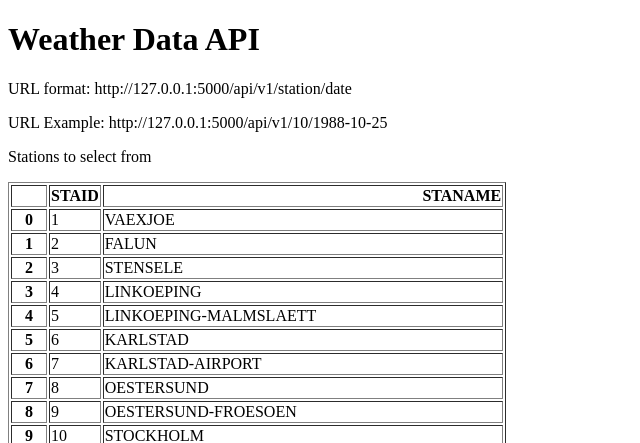
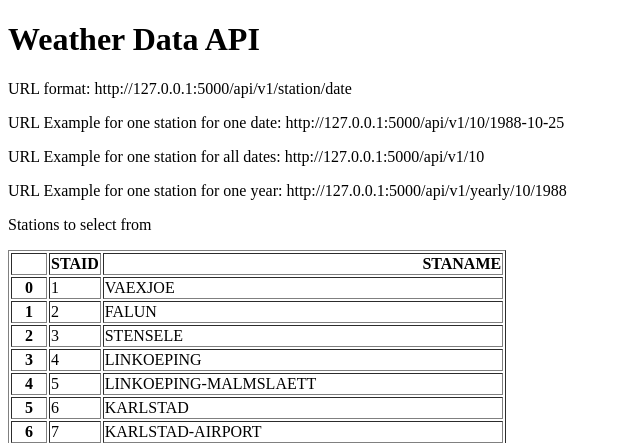
Before and after one commit to YehorKo757/app6-weather-api, a Flask app: page / in a window 1280 px wide. Shown: the top 443 px of the page, without its empty margins (0-640 px from the left). Run offline with Flask 3, Linux system fonts and the light colour scheme.

Commit message:
Day 31: Add URL endpoint for yearly and all data

```diff
--- a/main.py
+++ b/main.py
@@ -26,6 +26,26 @@ def about(station, date):
     return dict_out
 
 
+@app.route("/api/v1/<station>")
+def all_data(station):
+    filename = "data_small/TG_STAID" + str(station).zfill(6) + ".txt"
+    df = pd.read_csv(filename,
+                     skiprows=20,
+                     parse_dates=["    DATE"])
+    result = df.to_dict(orient="records")
+    return result
+
+
+@app.route("/api/v1/yearly/<station>/<year>")
+def yearly(station, year):
+    filename = "data_small/TG_STAID" + str(station).zfill(6) + ".txt"
+    df = pd.read_csv(filename,
+                     skiprows=20)
+    df["    DATE"] = df["    DATE"].astype(str)
+    result = df[df["    DATE"].str.startswith(str(year))].to_dict(orient="records")
+    return result
+
+
 if __name__ == "__main__":
     # Specify port to run multiple apps
     app.run(debug=True, port=5000)
--- a/templates/home.html
+++ b/templates/home.html
@@ -7,7 +7,9 @@
 <body>
 <h1>Weather Data API</h1>
 <p>URL format: http://127.0.0.1:5000/api/v1/station/date</p>
-<p>URL Example: http://127.0.0.1:5000/api/v1/10/1988-10-25</p>
+<p>URL Example for one station for one date: http://127.0.0.1:5000/api/v1/10/1988-10-25</p>
+<p>URL Example for one station for all dates: http://127.0.0.1:5000/api/v1/10</p>
+<p>URL Example for one station for one year: http://127.0.0.1:5000/api/v1/yearly/10/1988</p>
 <p>Stations to select from</p>
 <p>{{data|safe}}</p>
 </body>
```
